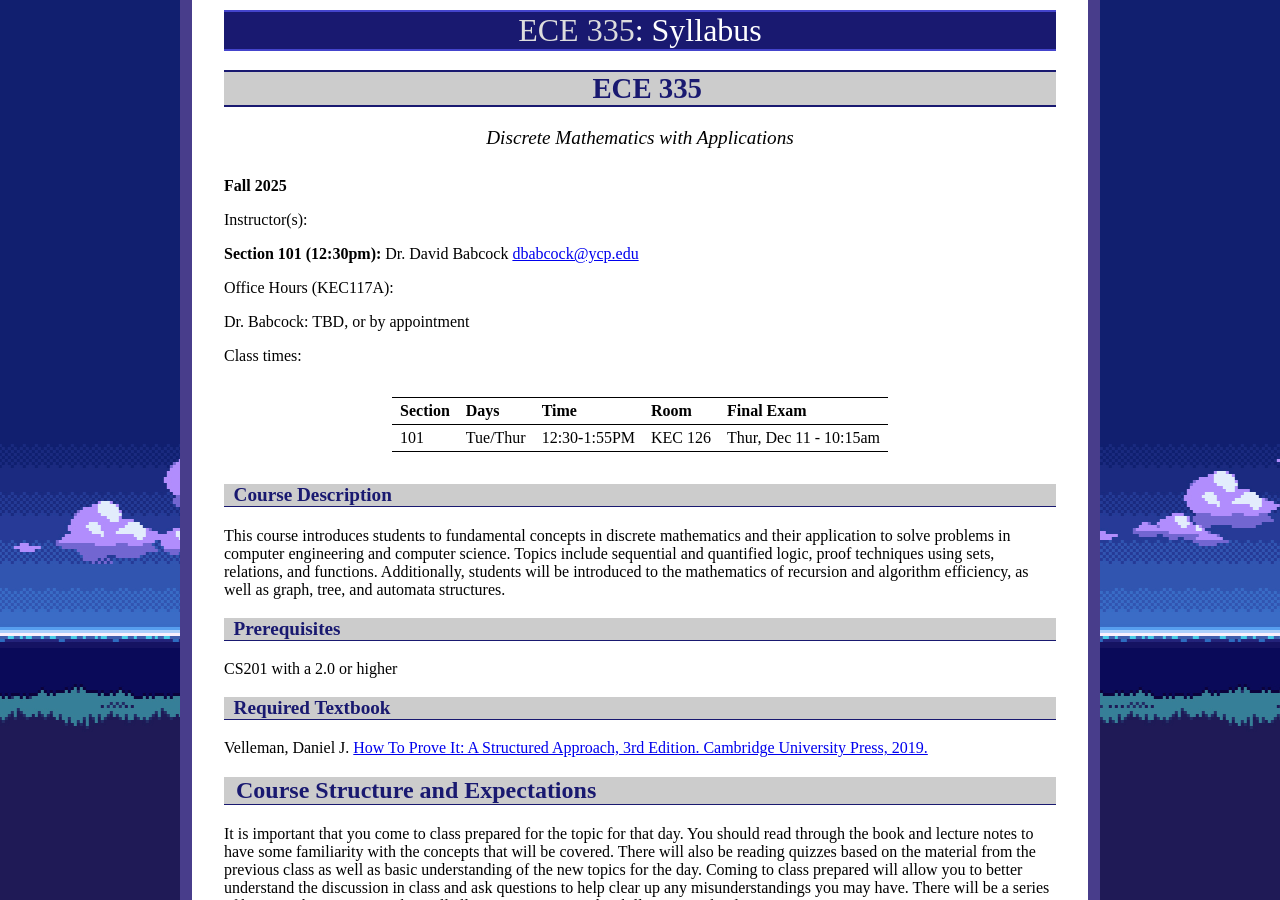
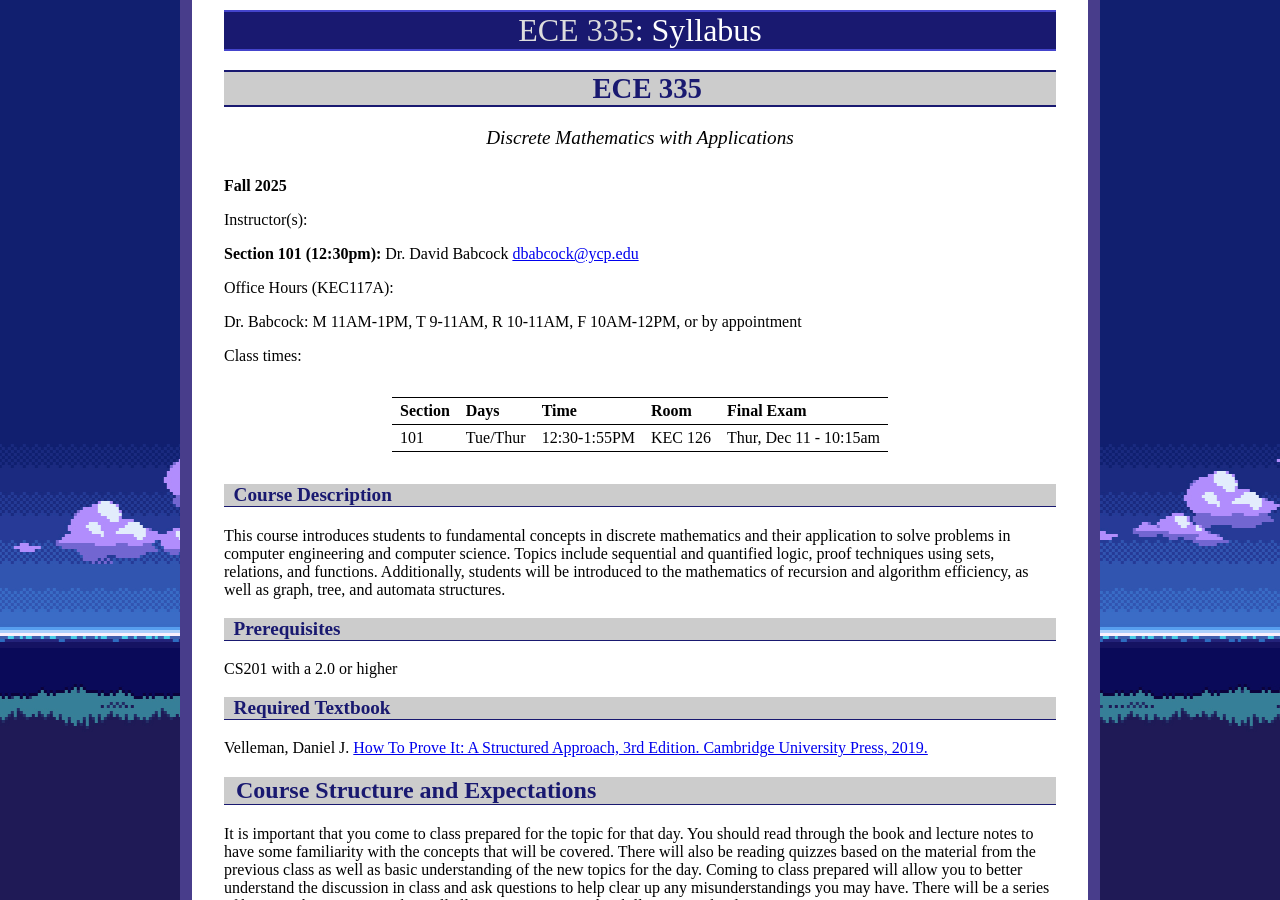
Before and after one commit to ycpcs/ece335-fall2025, a Jekyll site: the page built from syllabus.md, in a window 1280 px wide and 900 px high. Built offline with Jekyll 4.4.1, drawn with Linux system fonts in a browser that asks for light colours.

Commit message:
add office hours
add office hours

```diff
--- a/syllabus.md
+++ b/syllabus.md
@@ -15,7 +15,7 @@ Instructor(s):
 
 Office Hours (KEC117A):
 
-Dr. Babcock: TBD, or by appointment
+Dr. Babcock: M 11AM-1PM, T 9-11AM, R 10-11AM, F 10AM-12PM, or by appointment
 
 Class times:
 
```
